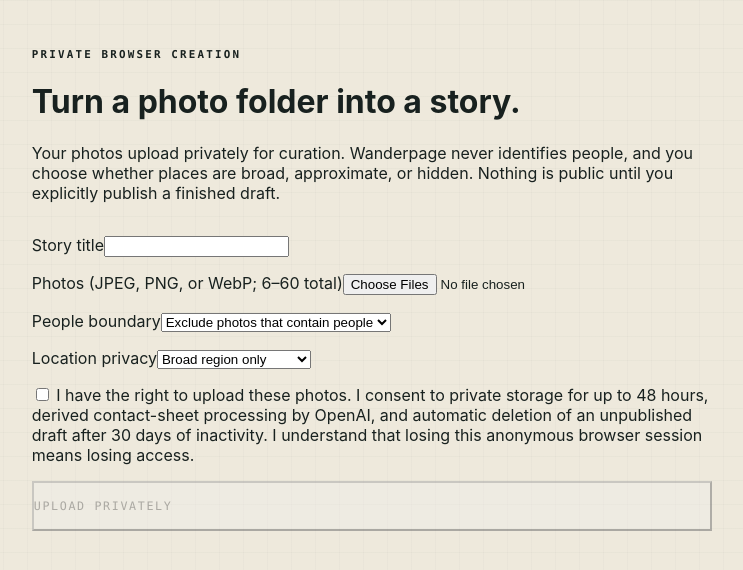
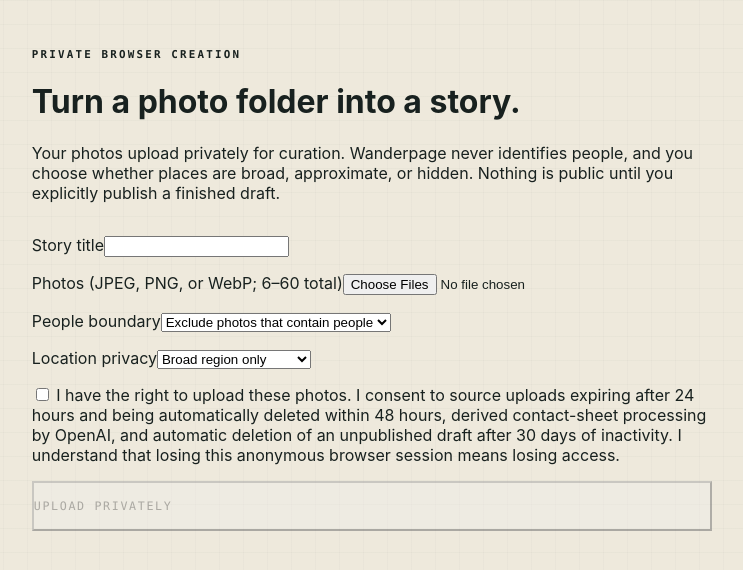
Before and after one commit to buildproven/wanderpage, a Next.js app: page /create in a window 1280 px wide. Shown: the top 570 px of the page, without its empty margins (45-788 px from the left). Built offline with nearby package versions, Linux system fonts and the light colour scheme; no server answers.

Commit message:
fix: clarify hosted photo retention copy (#32)
Co-authored-by: OSS Sync Bot <oss-sync@noreply.github.com>

```diff
--- a/components/WebCreator.tsx
+++ b/components/WebCreator.tsx
@@ -121,9 +121,9 @@ export default function WebCreator() {
         </label>
         <label>
           <input type="checkbox" checked={accepted} onChange={event => setAccepted(event.target.checked)} required /> I have the right to
-          upload these photos. I consent to private storage for up to 48 hours, derived contact-sheet processing by OpenAI, and automatic
-          deletion of an unpublished draft after 30 days of inactivity. I understand that losing this anonymous browser session means losing
-          access.
+          upload these photos. I consent to source uploads expiring after 24 hours and being automatically deleted within 48 hours, derived
+          contact-sheet processing by OpenAI, and automatic deletion of an unpublished draft after 30 days of inactivity. I understand that
+          losing this anonymous browser session means losing access.
         </label>
         <button className="product-cta" type="submit" disabled={busy || !accepted || files.length < 6 || files.length > 60}>
           {busy ? "Working…" : "Upload privately"}
```
